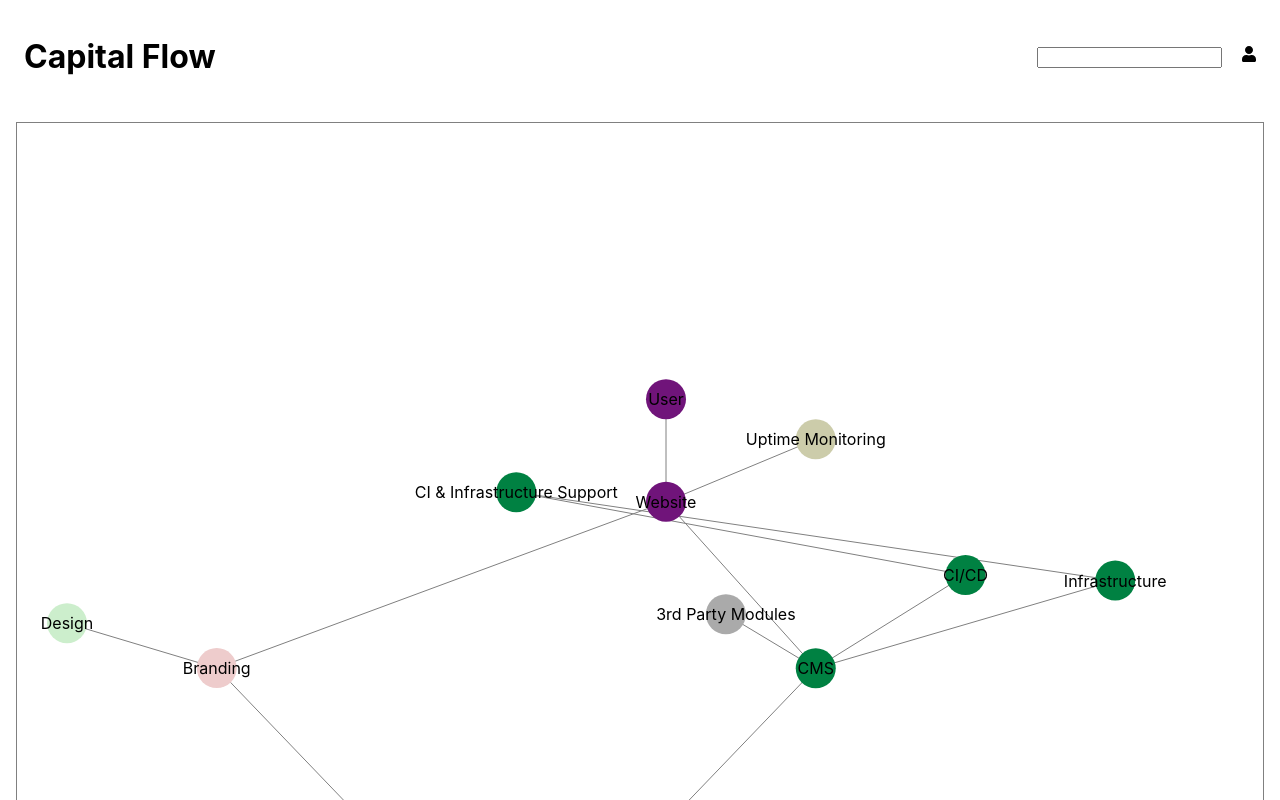
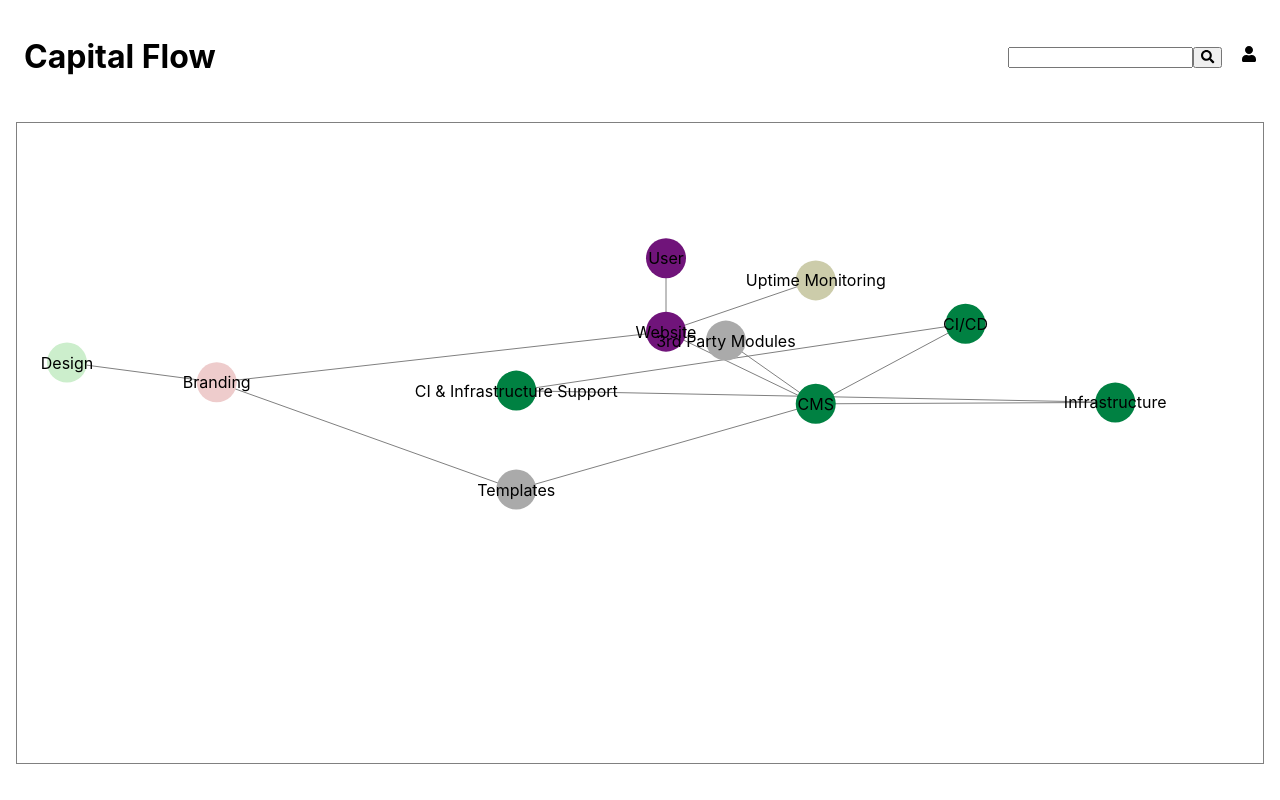
Before and after one commit to dimonge/components-graph, a React (Create React App) app in the folder components-graph/: page / in a window 1280 px wide. Shown: the top 800 px of the page. Built offline with nearby package versions, Linux system fonts and the light colour scheme.

Commit message:
implement the end to end test

```diff
--- a/components-graph/src/App.tsx
+++ b/components-graph/src/App.tsx
@@ -7,6 +7,14 @@ import SearchField from "./components/SearchField";
 import Profile from "./components/Profile";
 
 function App() {
+  const [searchText, setSearchText] = React.useState("");
+
+  const onSearchComponents = React.useCallback(
+    (value) => {
+      setSearchText(value);
+    },
+    [searchText]
+  );
   return (
     <div className="container">
       <header className="header">
@@ -14,12 +22,12 @@ function App() {
           <h1>Capital Flow</h1>
         </div>
         <div className="header__action">
-          <SearchField />
+          <SearchField onChange={onSearchComponents} />
           <Profile />
         </div>
       </header>
       <main>
-        <Graph data={data} />
+        <Graph data={data} searchText={searchText} />
       </main>
     </div>
   );
--- a/components-graph/src/components/Graph.tsx
+++ b/components-graph/src/components/Graph.tsx
@@ -5,9 +5,10 @@ import styles from "./graph.module.css";
 
 interface IGraph {
   data: IComponents;
+  searchText: string;
 }
 
-const Graph = ({ data }: IGraph) => {
+const Graph = ({ data, searchText }: IGraph) => {
   const containerRef = React.useRef<HTMLDivElement>(null);
 
   React.useEffect(() => {
@@ -17,12 +18,14 @@ const Graph = ({ data }: IGraph) => {
       const { destroy } = buildGraph(
         containerRef.current,
         data.links,
-        data.nodes
+        data.nodes,
+        searchText
       );
       fn = destroy;
     }
     return fn;
-  }, []);
+  }, [searchText]);
+
   return <div ref={containerRef} className={styles.container} />;
 };
 
--- a/components-graph/src/components/SearchField.tsx
+++ b/components-graph/src/components/SearchField.tsx
@@ -1,14 +1,27 @@
 import * as React from "react";
 import { FontAwesomeIcon } from "@fortawesome/react-fontawesome";
-import { faSearch } from "@fortawesome/free-solid-svg-icons";
+import { fas, faSearch } from "@fortawesome/free-solid-svg-icons";
 
-function Search() {
+import { ISearchField } from "../types";
+
+function Search({ onChange }: ISearchField) {
+  const [text, setText] = React.useState("");
+
+  const handleChange = (event: any): void => {
+    setText(event.target.value);
+  };
+  const handleSearch = () => {
+    onChange(text);
+  };
   return (
     <div className="header__action-search">
       <div className="header__action-searchIcon">
         <FontAwesomeIcon icon={faSearch} />
       </div>
-      <input />
+      <input value={text} onChange={handleChange} />
+      <button onClick={handleSearch}>
+        <FontAwesomeIcon icon={faSearch} />
+      </button>
     </div>
   );
 }
--- a/components-graph/src/components/buildGraph.tsx
+++ b/components-graph/src/components/buildGraph.tsx
@@ -4,10 +4,11 @@ import { ILink, INode, LinksType, NodesType } from "../types";
 export default function buildGraph(
   container: HTMLDivElement,
   linksData: LinksType,
-  nodesData: NodesType
+  nodesData: NodesType,
+  searchText: string
 ) {
   const links = linksData.map((link: ILink) => Object.assign({}, link));
-  const nodes = nodesData.map((node: INode) => Object.assign({}, node));
+  const nodes = nodesData.map((node: INode) => Object.assign(node));
 
   const containerRect = container.getBoundingClientRect();
 
@@ -22,11 +23,15 @@ export default function buildGraph(
 
   const height: number = containerRect.height;
 
+  if (d3.select(container).select("svg")) {
+    d3.select(container).select("svg").remove();
+  }
+
   const svg = d3
     .select(container)
     .append("svg")
     .attr("width", width)
-    .attr("height", 6000)
+    .attr("height", height)
     .append("g");
 
   const link = svg
@@ -51,9 +56,21 @@ export default function buildGraph(
     .append("text")
     .text((d) => d.name)
     .attr("text-anchor", "middle")
-    .attr("dominant-baseline", "central");
+    .attr("dominant-baseline", "central")
+    .attr("fill", (d: any) => {
+      if (searchText && d.name.toLowerCase().indexOf(searchText) !== -1) {
+        return "yellow";
+      } else {
+        return null;
+      }
+    });
 
   const xScale = d3.scaleLinear().domain([1, 5]).range([50, width]);
+
+  const yScale = d3
+    .scaleLinear()
+    .domain([100, d3.max(nodes, (d: any) => d.y)])
+    .range([100, height]);
 
   const ticked = () => {
     node
@@ -101,14 +118,14 @@ export default function buildGraph(
     .force(
       "y",
       d3.forceY().y((d: any) => {
-        return d.y / 2;
+        return yScale(d.y);
       })
     )
     .on("end", ticked);
 
   return {
     destroy: () => {
-      simulation.stop();
+      svg.remove();
     },
     nodes: () => {
       return svg.node();
--- a/components-graph/src/components/graph.module.css
+++ b/components-graph/src/components/graph.module.css
@@ -1,6 +1,7 @@
 .container {
   border: 1px solid grey;
   margin: 1rem;
+  height: 80vh;
 }
 
 @media only screen and (max-width: 320px) {
--- a/components-graph/src/types/index.ts
+++ b/components-graph/src/types/index.ts
@@ -23,3 +23,7 @@ export interface IComponents {
   nodes: NodesType;
   links: LinksType;
 }
+
+export interface ISearchField {
+  onChange: (value: string) => void;
+}
```
Also changed, not shown: 1 other file (tests, documents, lock files or other folders).
